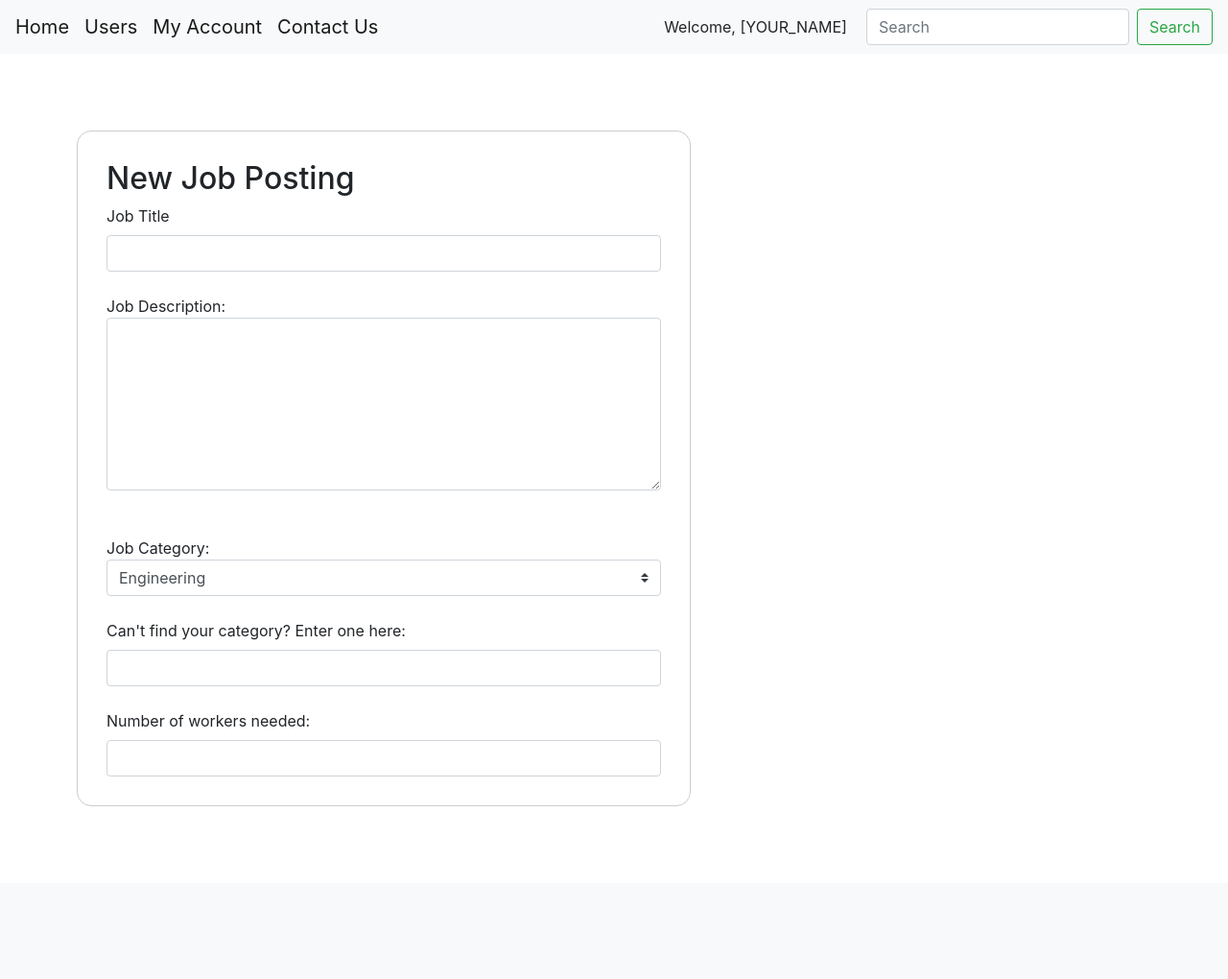
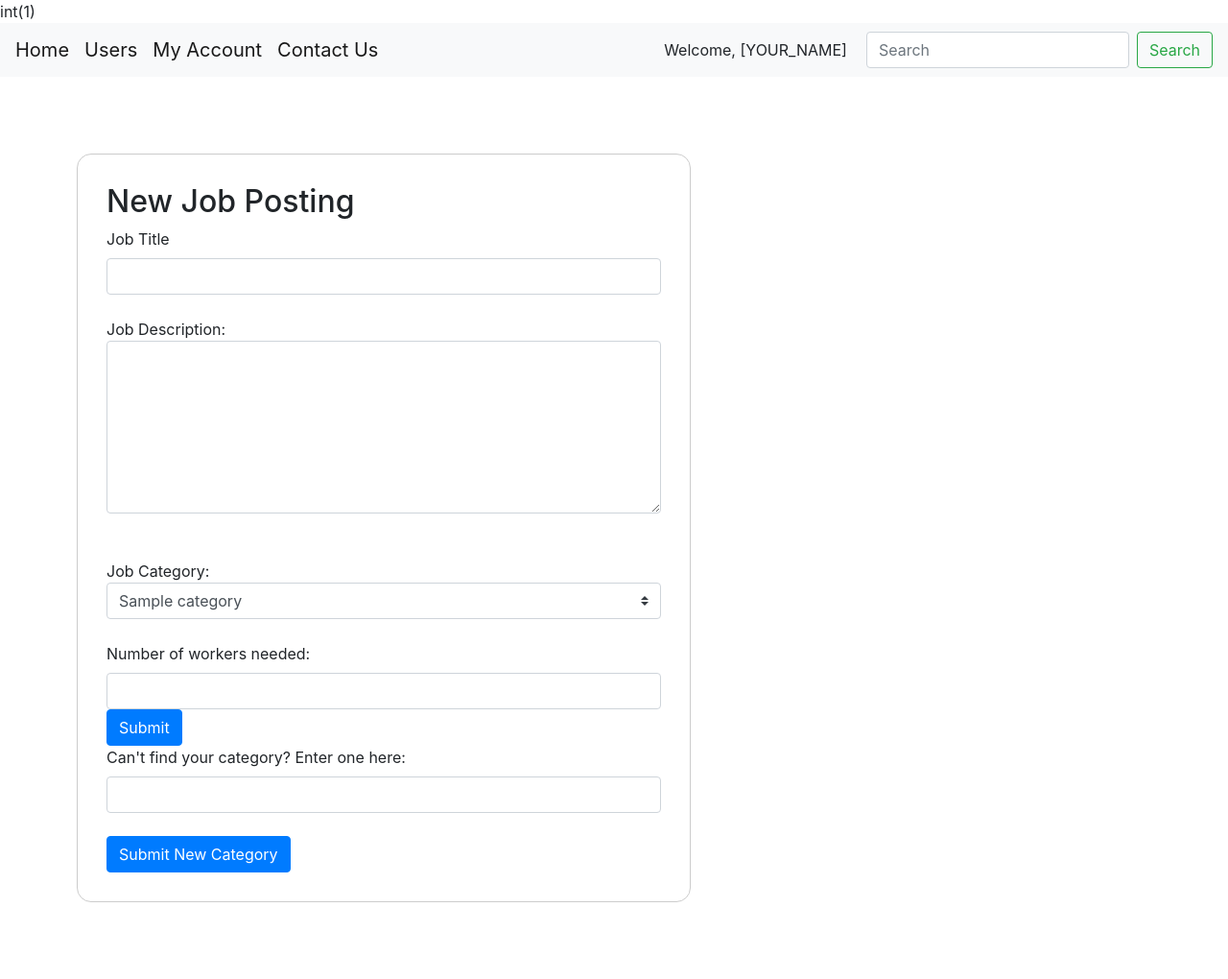
Before and after one commit to batoulyehia/COMP353-SUMMER2020, a PHP site: page /new-job.php in a window 1280 px wide. Shown: the whole page at 96% size. Before the commit the page ends 840 px from the top, so only its background shows below. Run offline with PHP 8.4, Linux system fonts and the light colour scheme; the visitor is signed in with stand-in values (Sample User, id 1); tables that the repository leaves empty hold one stand-in row (values such as "Sample post").

Commit message:
Employers can now add a job

```diff
--- a/employer/account.php
+++ b/employer/account.php
@@ -77,7 +77,6 @@
             }
             $getCreditInfo->execute();
             $creditDetails = $getCreditInfo->fetchAll(PDO::FETCH_NUM);
-            var_dump($creditDetails);
 
             //get checking info
             $getCheckingInfo = $conn->prepare("SELECT ca.name_of_assoc_acct, bank_account_num FROM payment_method p, checking_account ca WHERE p.user_ID = :userid AND p.id_ref = ca.id_ref");
--- a/employer/new-job.php
+++ b/employer/new-job.php
@@ -3,14 +3,7 @@
 
     session_start();
     //get user_id
-    $user_ID_get = $conn->prepare("SELECT user_ID FROM user_account acc WHERE acc.email = :theEmail ");
-    $user_ID_get->bindParam(':theEmail', $theEmail);
-    $user_ID_get->execute();
-    $user_ID_array = $user_ID_get->fetchAll(PDO::FETCH_NUM);
 
-    foreach($user_ID_array as $user_ID_el){
-        $user_ID = $user_ID_el[0];
-    }
 
     /*
     if($_SERVER["REQUEST_METHOD" == "POST"]){
@@ -35,6 +28,11 @@ VALUES (:userID, :numworkers, :title, 'active', :jobDescription)");
     echo "Added new job successfully!";
     */
 
+    //retrieve the existing categories
+    $getCategories = $conn->prepare("SELECT category_name FROM category");
+    $getCategories->execute();
+    $categories = $getCategories->fetchAll(PDO::FETCH_NUM);
+
 ?>
 
 <!DOCTYPE html>
@@ -43,6 +41,21 @@ VALUES (:userID, :numworkers, :title, 'active', :jobDescription)");
         <link rel="stylesheet" href="../includes/bootstrap/css/bootstrap.min.css" />
     </head>
     <body>
+
+    <?php
+        $theEmail = $_SESSION["user_email"];
+
+         $user_ID_get = $conn->prepare("SELECT user_ID FROM user_account acc WHERE acc.email = :theEmail ");
+         $user_ID_get->bindParam(':theEmail', $theEmail);
+         $user_ID_get->execute();
+         $user_ID_array = $user_ID_get->fetchAll(PDO::FETCH_NUM);
+
+         foreach($user_ID_array as $user_ID_el){
+             $user_ID = $user_ID_el[0];
+         }
+
+         var_dump($user_ID);
+    ?>
         <nav class="navbar navbar-expand-lg navbar-light bg-light">
             <a class="navbar-brand" href="/COMP353-SUMMER2020/employer/home.php">Home</a>
             <a class="navbar-brand" href="/COMP353-SUMMER2020/employer/view-employees.php">Users</a>
@@ -66,18 +79,50 @@ VALUES (:userID, :numworkers, :title, 'active', :jobDescription)");
                     <div>Job Description:</div>
                     <textarea class="form-control" id="jobDescription" name="jobDescription" rows="3" style="height: 180px;" ></textarea> <br><br>
                     <div>Job Category:
-                        <select class="browser-default custom-select">
-                            <option selected>Engineering</option>
-                            <option value="1">Finance</option>
+                        <select class="browser-default custom-select" name="category">
+                            <?php foreach($categories as $category) { ?>
+                            <option value="<?php echo $category[0] ?>"><?php echo $category[0] ?></option>
+                            <?php } ?>
                         </select>
                     </div>
                     <br>
+                    <label for="numWorkers">Number of workers needed:</label>
+                    <input type="number" id="numWorkers" name="numWorkers" min="1" class="form-control" />
+                    <button class="btn btn-primary" type="submit" value="Submit" name="Submit">Submit </button>
+
+                </form>
+                <form action="<?php echo htmlspecialchars($_SERVER["PHP_SELF"]);?>" method="post">
                     <label for="newCategory">Can't find your category? Enter one here: </label>
                     <input type="text" id="newCategory" name="newCategory" class="form-control" /> <br>
-                    <label for="numWorkers">Number of workers needed:</label>
-                    <input type="number" id="numWorkers" name="numWorkers" min="1" class="form-control" />
+                    <button class="btn btn-primary" type="submit" value="SubmitCategory" name="SubmitCategory"> Submit New Category </button>
                 </form>
             </div>
         </div>
+        <?php
+            if(isset($_POST['SubmitCategory'])){
+                $newCategory = $_POST["newCategory"];
+                $sqlCat = "INSERT INTO category VALUES ('$newCategory', '$user_ID')";
+                $conn->exec($sqlCat);
+            }
+            if(isset($_POST['Submit'])){
+                $currentDate = date("Y-m-d");
+                $postCategory = $_POST['category'];
+                $postNumWorkers = $_POST['numWorkers'];
+                $postJobTitle = $_POST['jobTitle'];
+                $postDescription = $_POST['jobDescription'];
+                $status = 'open';
+                var_dump($user_ID);
+                $sql = "INSERT INTO job (category_name,user_ID,num_of_workers_needed, date_posted, job_title, job_status, job_description) VALUES ('$postCategory', '$user_ID', '$postNumWorkers', '$currentDate',' $postJobTitle','$status', '$postDescription')";
+
+                try {
+                    $conn->exec($sql);
+                    header("Location: home.php");
+                } catch(PDOException $e) {
+                    echo $sql . "<br>" . $e->getMessage();
+                }
+
+            }
+
+        ?>
     </body>
 </html>
```
